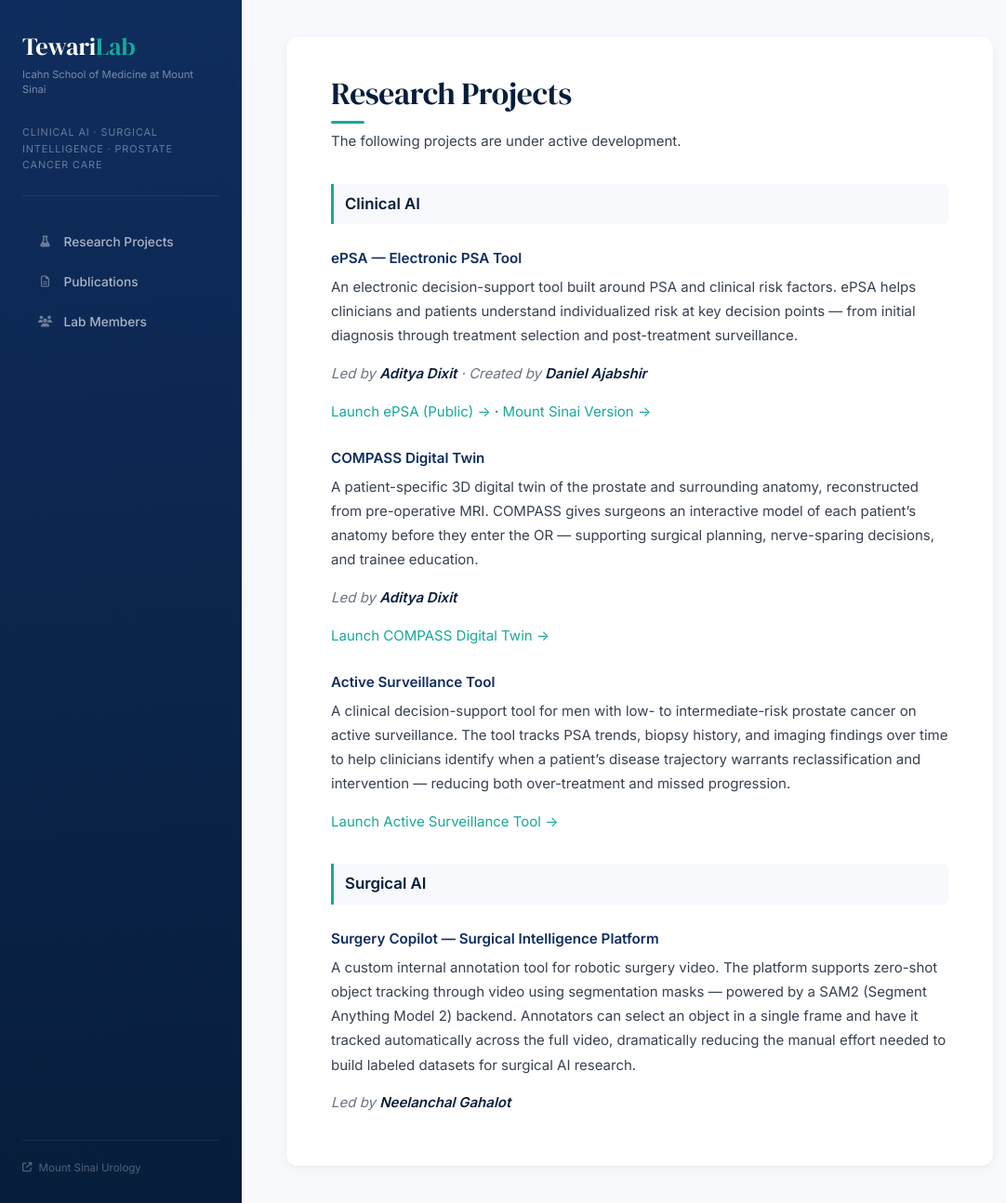
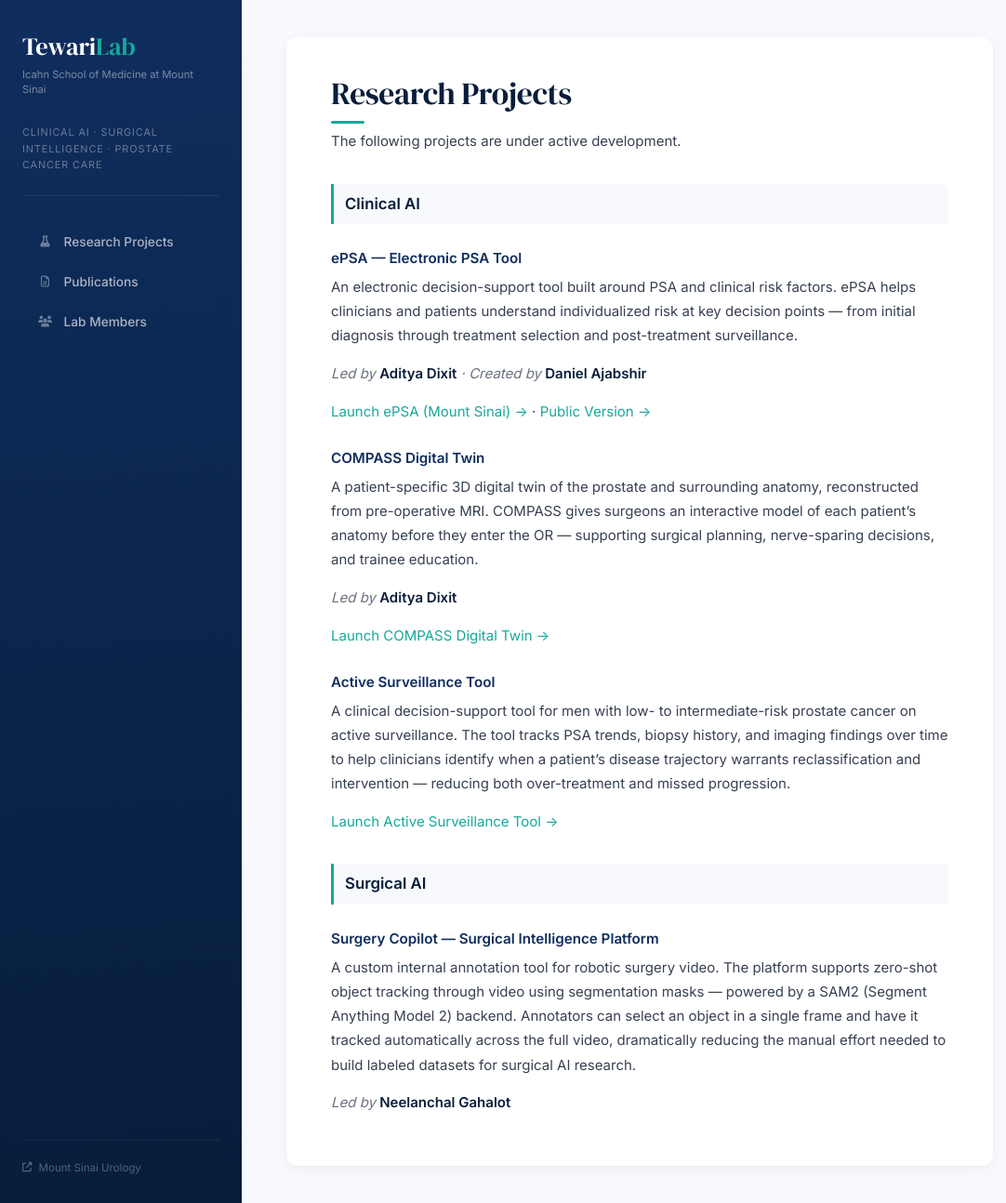
Before and after one commit to Urology-AI/urology-ai.github.io, a Jekyll site: the page built from projects/index.md, in a window 1280 px wide and 1294 px high. Shown: the whole window at 93% size, without its empty margins (0-1082 px from the left). Built offline with Jekyll 4.4.1, drawn with Linux system fonts in a browser that asks for light colours; our own code applies the rules of GitHub Pages for plain Markdown files.

Commit message:
Fix ePSA link labels and contributor name markdown
Co-Authored-By: Claude Sonnet 4.6 <noreply@anthropic.com>

```diff
--- a/projects/index.md
+++ b/projects/index.md
@@ -12,15 +12,15 @@ The following projects are under active development.
 
 An electronic decision-support tool built around PSA and clinical risk factors. ePSA helps clinicians and patients understand individualized risk at key decision points — from initial diagnosis through treatment selection and post-treatment surveillance.
 
-*Led by **Aditya Dixit** · Created by **Daniel Ajabshir***
+*Led by* **Aditya Dixit** *· Created by* **Daniel Ajabshir**
 
-[Launch ePSA (Public) →](https://epsa-screening-tool.vercel.app/) · [Mount Sinai Version →](https://epsa.millionstrongmen.com/)
+[Launch ePSA (Mount Sinai) →](https://epsa-screening-tool.vercel.app/) · [Public Version →](https://epsa.millionstrongmen.com/)
 
 ### COMPASS Digital Twin
 
 A patient-specific 3D digital twin of the prostate and surrounding anatomy, reconstructed from pre-operative MRI. COMPASS gives surgeons an interactive model of each patient's anatomy before they enter the OR — supporting surgical planning, nerve-sparing decisions, and trainee education.
 
-*Led by **Aditya Dixit***
+*Led by* **Aditya Dixit**
 
 [Launch COMPASS Digital Twin →](https://urology-ai.github.io/digital-twin/)
 
@@ -36,4 +36,4 @@ A clinical decision-support tool for men with low- to intermediate-risk prostate
 
 A custom internal annotation tool for robotic surgery video. The platform supports zero-shot object tracking through video using segmentation masks — powered by a SAM2 (Segment Anything Model 2) backend. Annotators can select an object in a single frame and have it tracked automatically across the full video, dramatically reducing the manual effort needed to build labeled datasets for surgical AI research.
 
-*Led by **Neelanchal Gahalot***
+*Led by* **Neelanchal Gahalot**
```
